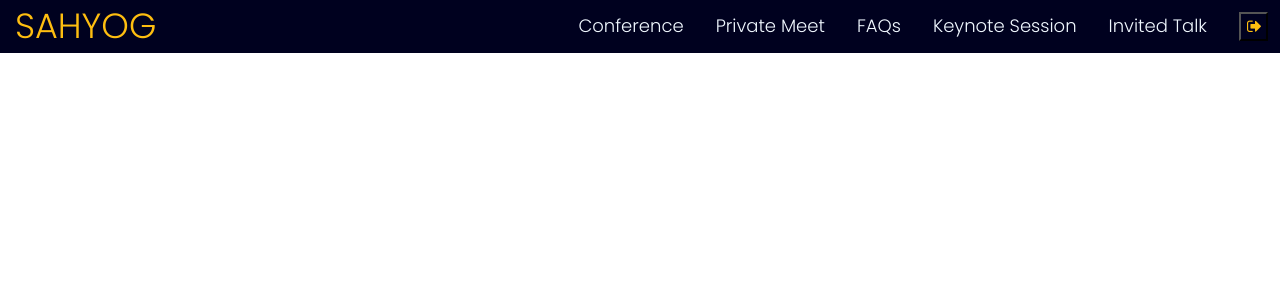
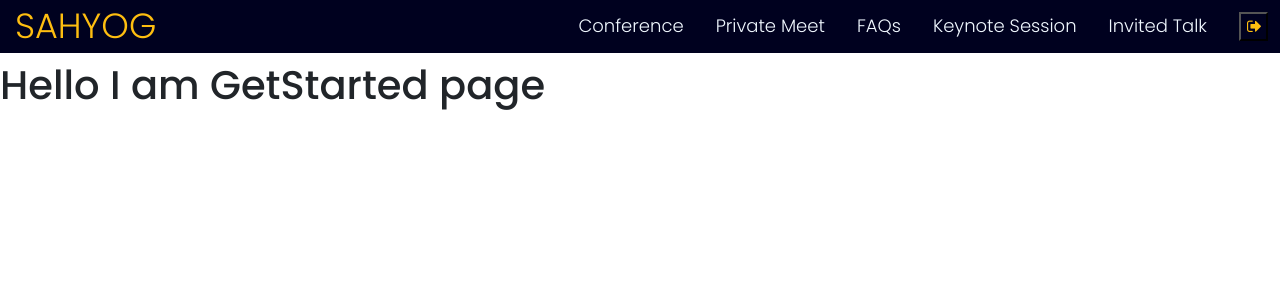
Before and after one commit to Kajal-7/SE_Project, a React (Create React App) app in the folder meetapp/: page / in a window 1280 px wide. Shown: the top 300 px of the page. Built offline with nearby package versions, Linux system fonts and the light colour scheme.

Commit message:
Modified App.js

```diff
--- a/meetapp/src/App.js
+++ b/meetapp/src/App.js
@@ -18,7 +18,7 @@ function App() {
         <Router >
         <Routes >
         <Route exact path = "/"
-        element = { < Navbar/ > }
+        element = { <GetStarted / > }
         /> <
         Route path = "/dashboard"
         element = { < Dashboard / > }
--- a/meetapp/src/components/Navbar.js
+++ /dev/null
@@ -1,16 +0,0 @@
-import React from 'react'
-import { Link } from "react-router-dom";
-
-function Navbar() {
-  return (
-    <div>
-    <span style={{marginRight: "5rem"}}><Link to={"/dashboard"}>Conference</Link> </span>
-    <span style={{marginRight: "5rem"}}><Link to={"/privatemeet"}>Private Meet</Link> </span>
-    <span style={{marginRight: "5rem"}}><Link to={"/faq"}>FAQ</Link> </span>
-    <span style={{marginRight: "5rem"}}><Link to={"/keynotesession"}>Keynote Session</Link></span>
-    <span style={{marginRight: "5rem"}}><Link to={"/invitedtalk"}>Invited Talks</Link> </span>
-    </div>
-  )
-}
-
-export default Navbar
--- a/meetapp/src/pages/GetStarted.js
+++ b/meetapp/src/pages/GetStarted.js
@@ -1,5 +1,5 @@
 import React from 'react'
-import Navbar from '../components/Navbar'
+import Navbar from '../components/Navbar/Navbar'
 function GetStarted() {
   return (
     <div>
```
